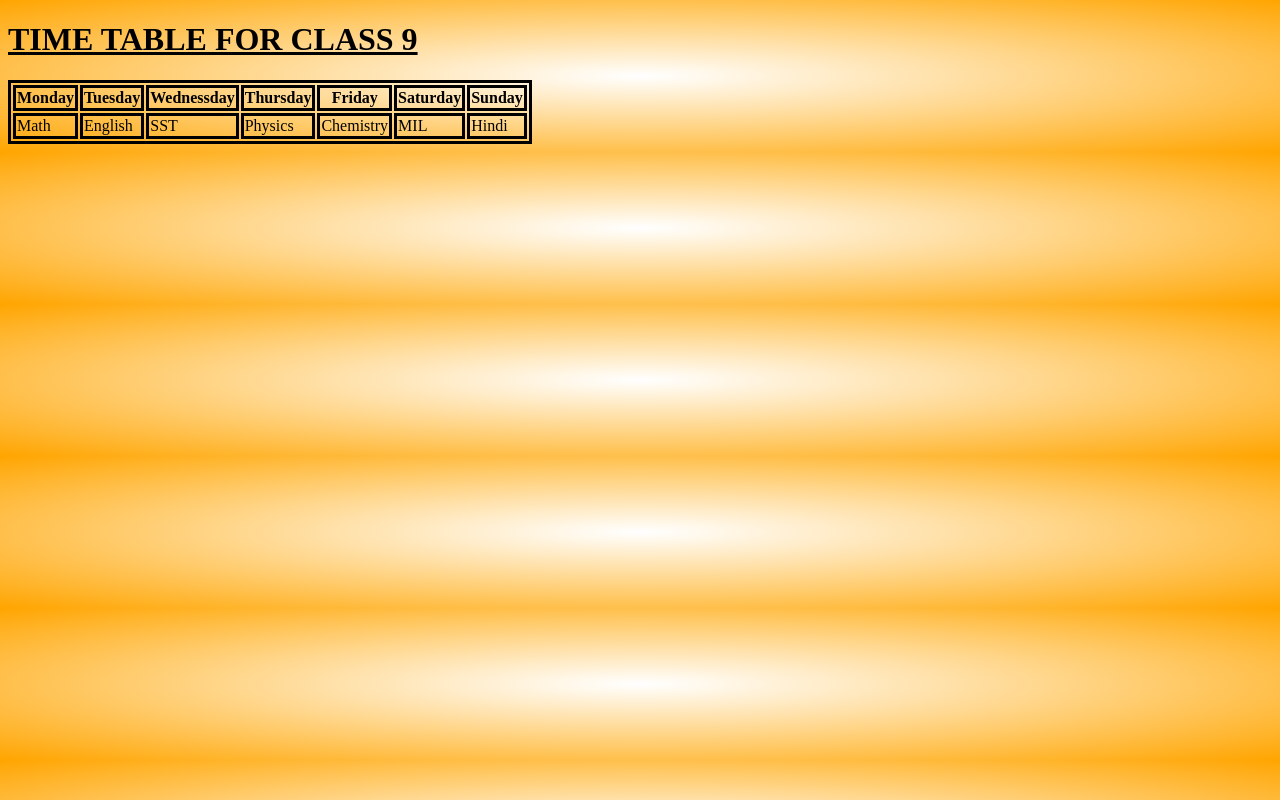
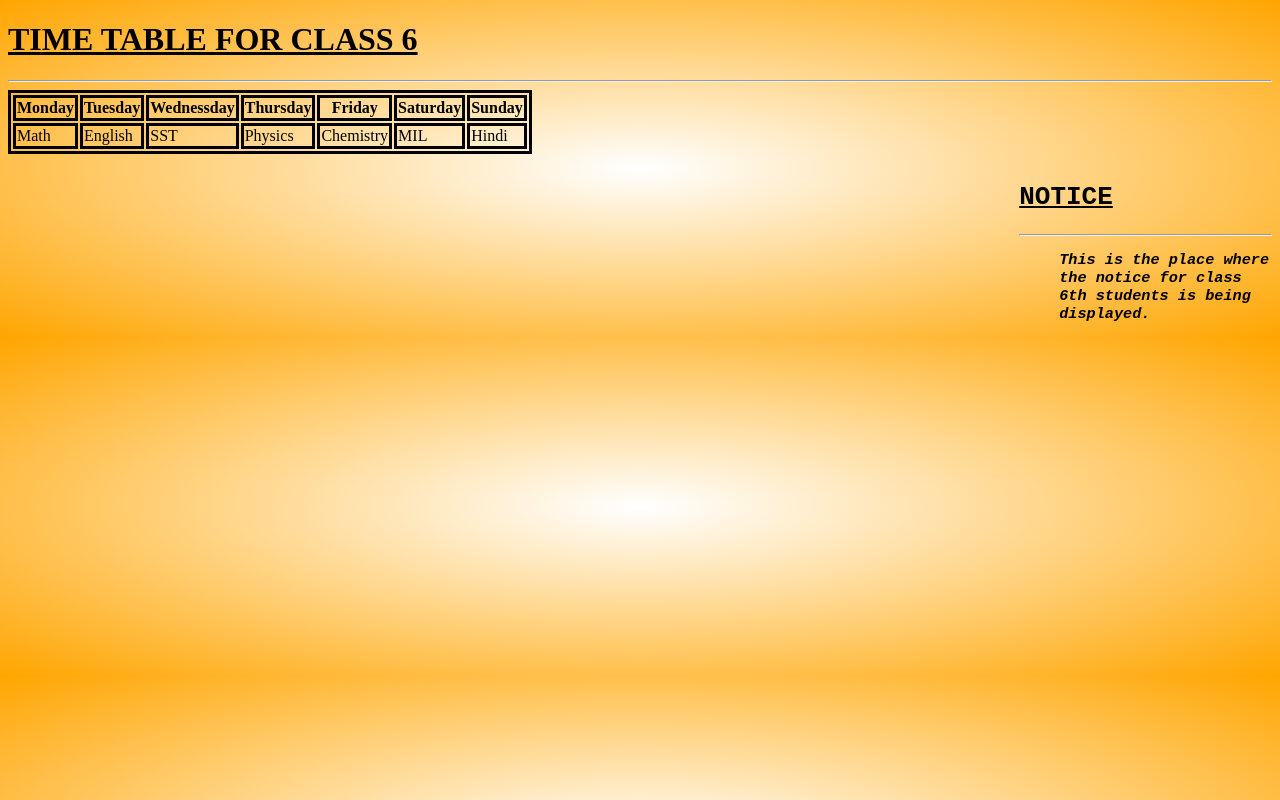
Before and after one commit to DarshanDEV1/BidishaAdvanceTutorial, a plain HTML site: page BAT9.html in a window 1280 px wide. Drawn offline with Linux system fonts and the light colour scheme.

Commit message:
Update BAT9.html

```diff
--- a/BAT9.html
+++ b/BAT9.html
@@ -4,16 +4,19 @@
     <meta charset="UTF-8">
     <meta http-equiv="X-UA-Compatible" content="IE=edge">
     <meta name="viewport" content="width=device-width, initial-scale=1.0">
-    <title>BAT9</title>
+    <title>Class 6th</title>
 </head>
 <body style="background-image: repeating-radial-gradient(white , orange);">
     <h1>
         <b>
             <u id="title">
-                TIME TABLE FOR CLASS 9
+                TIME TABLE FOR CLASS 6
             </u>
         </b>
     </h1>
+
+    <hr>
+
     <table>
         <thead>
             <th>
@@ -64,6 +67,31 @@
             </tr>
         </tbody>
     </table>
+
+    <div class="notice_head">
+        <h1>
+            <code>
+                <b>
+                    <u>
+                        NOTICE
+                    </u>
+                </b>
+            </code>
+        </h1>
+
+        <hr>
+
+        <code>
+            <h3>
+                <i>
+                    <ul>
+                        This is the place where the notice for class 6th students is being displayed.
+                    </ul>
+                </i>
+            </h3>
+        </code>
+    </div>
+
     <style>
         table,th,td{
             border: 3px solid black;
@@ -72,7 +100,14 @@
             text-align: center;
             align-self: center;
         }
+
+        .notice_head{
+            margin-left: 80%;
+        }
     </style>
+
+
+
 
 </body>
 </html>
```
